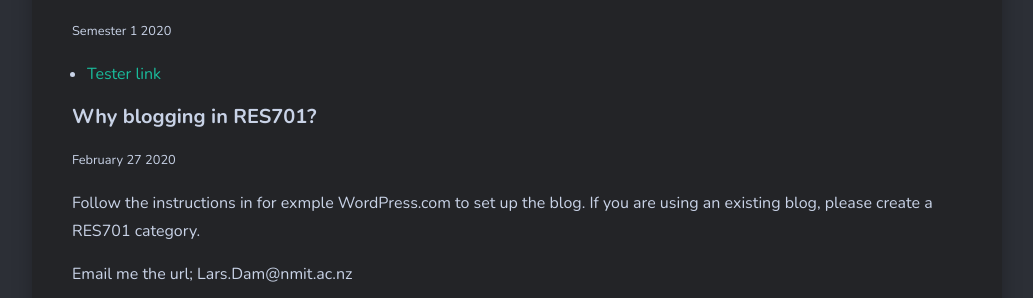
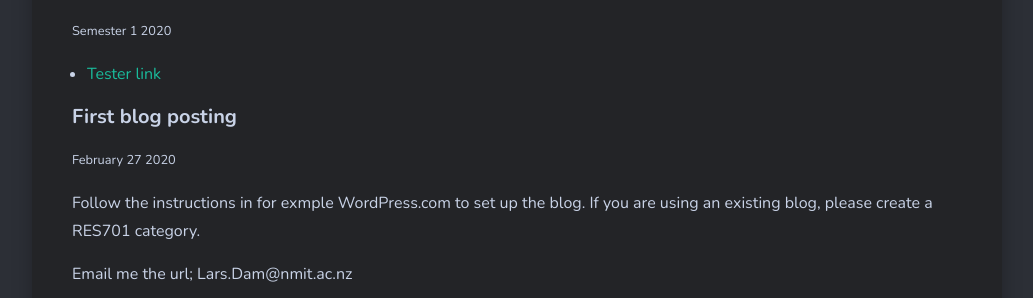
Before and after one commit to larsoliverdam/nmit, a Jekyll site: the page built from _pages/RES701.md, in a window 1280 px wide and 900 px high, scrolled down 738 px. Shown: the part 157-455 px from the top of the window, without its empty margins (123-1156 px from the left). Built offline with Jekyll 4.4.1, drawn with Linux system fonts in a browser that asks for light colours; nearby versions of some CDN libraries; comment, search, counter and statistics services are not loaded.

Commit message:
first RES701 session postings

```diff
--- a/_pages/RES701.md
+++ b/_pages/RES701.md
@@ -10,7 +10,7 @@ image: 08.jpg
 
 * [Tester link](https://nmitresearchmethods.wordpress.com/)
 
-#### Why blogging in RES701?
+#### First blog posting
 <small>February 27 2020</small>
 
 Follow the instructions in for exmple WordPress.com to set up the blog. If you are using an existing blog, please create a RES701 category.
```
